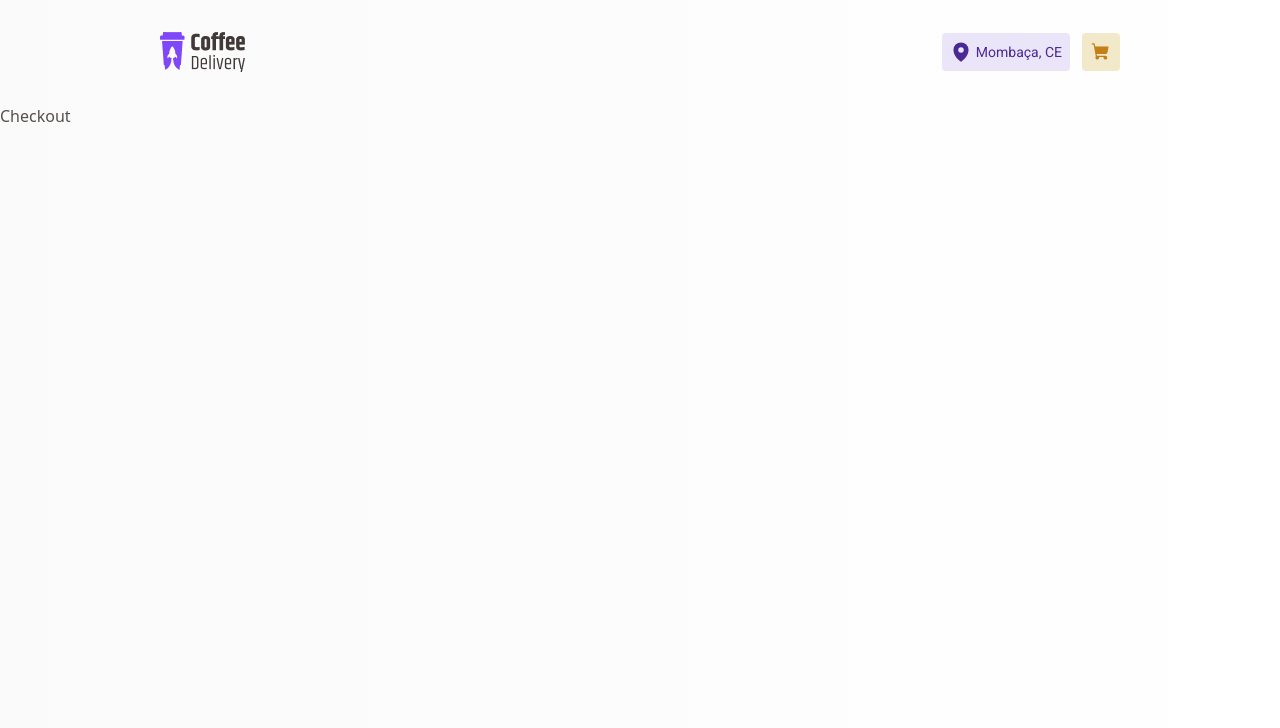
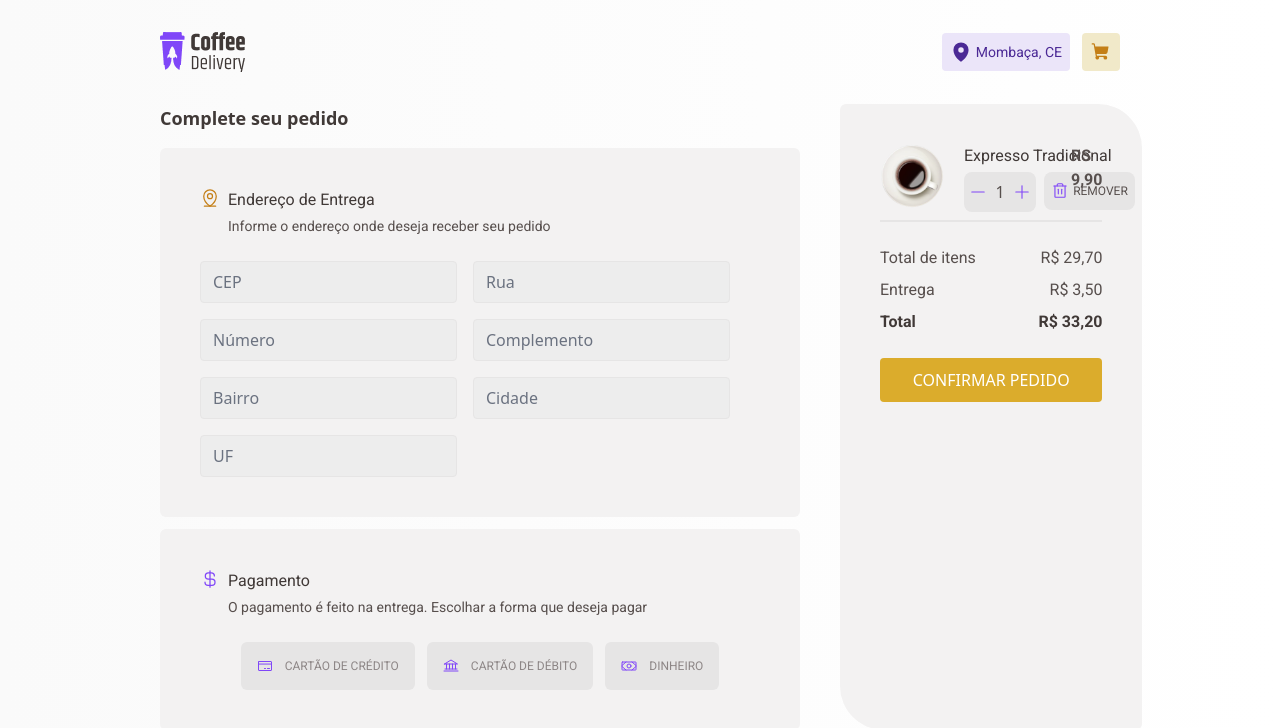
Before and after one commit to italocc-git/coffee-delivery, a React (Vite) app: page /checkout in a window 1280 px wide. Shown: the top 728 px of the page. Built offline with nearby package versions, Linux system fonts and the light colour scheme.

Commit message:
feature : adicionando ultimo componente de cart na página checkout e adicionando página success . Adicionei também o estado para alterar a quantidade dos itens

```diff
--- a/src/components/Button/index.tsx
+++ b/src/components/Button/index.tsx
@@ -10,7 +10,7 @@ export const Button = ({layout , title, icon : Icon} : ButtonProps) => {
 
     const ButtonSubmit = () => {
         return (
-            <button className="flex items-center justify-center gap-1 bg-product-yellow hover:bg-product-yellow-dark text-white w-32 h-11 rounded-md p-3 cursor-pointer transition-colors">{title}</button>
+            <button className="flex items-center justify-center gap-1 bg-product-yellow hover:bg-product-yellow-dark text-white  h-11 rounded-md p-3 cursor-pointer transition-colors w-full">{title}</button>
         )
     }
 
@@ -22,7 +22,10 @@ export const Button = ({layout , title, icon : Icon} : ButtonProps) => {
 
     const ButtonRemoveCart = () => {
         return (
-            <button className="flex items-center justify-center gap-1 bg-base-button hover:bg-base-hover text-base-title w-[91px] h-8 rounded-md px-2 cursor-pointer transition-colors">Icon {title}</button>
+            <button className="flex items-center justify-center gap-1 bg-base-button hover:bg-base-hover text-base-title  w-[91px]  rounded-lg py-[10px] cursor-pointer transition-colors"><Icon className="text-product-purple" size={18} />
+            <span className="text-xs text-base-text font-roboto">
+                {title}</span>
+            </button>
         )
     }
 
--- /dev/null
+++ b/src/components/Cart/index.tsx
@@ -0,0 +1,27 @@
+import {Trash} from 'phosphor-react'
+import coffee from '../../assets/coffees/americano.png'
+import { Button } from '../Button'
+import { SelectQuantity } from '../SelectQuantity'
+export const Cart = () => {
+    return (
+        <>
+        <div className="flex justify-between items-start ">
+            <div className='flex gap-5'>
+                <img src={coffee} alt='coffee' className='w-[64px] h-[64px]' />
+                <div className='flex flex-col gap-1'>
+                    <h1 className='font-roboto text-base-subtitle'>Expresso Tradicional</h1>
+                    <div className='flex gap-2 items-start'>
+                        <SelectQuantity  />
+                        <Button layout='removeCart' icon={Trash} title="REMOVER"/>
+                    </div>
+                </div>
+            </div>
+
+            <div className='font-roboto font-bold text-base-text'>
+                <span>RS 9,90</span>
+            </div>
+        </div>
+        <hr className='border border-base-button mt-2'/>
+        </>
+    )
+}
--- a/src/components/Input/index.tsx
+++ b/src/components/Input/index.tsx
@@ -1,4 +1,11 @@
+interface InputProps extends React.InputHTMLAttributes<HTMLInputElement> {
+    placeholder : string;
+}
+export const Input = ({placeholder} : InputProps) => {
+    return(
+     <input className="
+            flex items-center gap-1 p-3 bg-base-input border border-base-button focus:outline-none focus:border focus:border-product-yellow-dark rounded-md max-h-[42px]
+            text-base-text " placeholder={placeholder} />
 
-export const Input = () => {
-
+    )
 }
--- a/src/components/SelectCreditCard/index.tsx
+++ b/src/components/SelectCreditCard/index.tsx
@@ -5,7 +5,7 @@ interface SelectCreditCardProps {
 
 export const SelectCreditCard = ({type, icon : Icon} : SelectCreditCardProps) => {
     return(
-        <div className="flex items-center gap-3 p-4 border border-product-purple border-hidden active:border-solid bg-base-button active:bg-product-purple-light hover:bg-base-hover transition-colors rounded-[6px] cursor-pointer">
+        <div className="flex items-center gap-3 p-4 border border-base-button  border-hidden focus:border bg-base-button focus:border-product-purple hover:bg-base-hover transition-colors rounded-[6px] cursor-pointer">
             <Icon className='text-product-purple' size={16} />
             <span className="text-base-label font-roboto text-xs">{type}</span>
         </div>
--- a/src/components/SelectQuantity/index.tsx
+++ b/src/components/SelectQuantity/index.tsx
@@ -1,13 +1,30 @@
 import { Plus , Minus} from 'phosphor-react'
+import { useState } from 'react'
+
 
 export const SelectQuantity  = () => {
+        const [quantity, setQuantity] = useState(1)
 
+        const decreaseAmount = () => {
+                if(quantity > 1) setQuantity(quantity -1)
+        }
 
+        const increaseAmount = () => {
+                if(quantity >= 1) setQuantity(quantity +1)
+        }
     return (
             <div className='flex items-center justify-center gap-2 w-[72px] rounded-lg bg-base-button p-2' >
-                    <Minus className='text-product-purple font-bold cursor-pointer hover:text-product-purple-dark' size={18}  />
-                    <span>1</span>
-                    <Plus className='text-product-purple hover:text-product-purple-dark font-bold cursor-pointer' size={18} />
+                    <button onClick={decreaseAmount}>
+                        <Minus className='text-product-purple font-bold cursor-pointer hover:text-product-purple-dark' size={18}
+                        />
+                    </button>
+
+                    <span>{quantity}</span>
+                    <button onClick={increaseAmount} >
+                        <Plus className='text-product-purple hover:text-product-purple-dark font-bold cursor-pointer' size={18}
+                        />
+                    </button>
+
             </div>
     )
 }
--- /dev/null
+++ b/src/pages/Checkout/components/FillOrder/index.tsx
@@ -0,0 +1,58 @@
+import { MapPinLine , CurrencyDollar , CreditCard , Money, Bank } from "phosphor-react"
+import { Input } from "../../../../components/Input"
+import { SelectCreditCard } from "../../../../components/SelectCreditCard"
+
+export const FillOrder = () => {
+    return (
+        <div >
+            <h1 className="font-baloo text-lg font-bold text-base-subtitle mb-4 ">
+                Complete seu pedido
+            </h1>
+            <div className="flex flex-wrap gap-3 flex-grow mr-10">
+                <div className="bg-base-card rounded-[6px] p-10">
+                    <div className="flex items-start gap-2 w-[560px] mb-6">
+                        <MapPinLine className="text-product-yellow-dark" size={20} />
+                        <div className="flex flex-col gap-1 font-roboto">
+                            <span className="text-base-subtitle ">Endereço de Entrega</span>
+                            <span className="text-base-text text-[14px]">
+                                Informe o endereço onde deseja receber seu pedido
+                            </span>
+                        </div>
+                    </div>
+
+                    <div className="flex flex-wrap  gap-4 items-start ">
+                        <Input placeholder="CEP"  />
+                        <Input placeholder="Rua"  />
+                        <Input placeholder="Número" />
+                        <Input placeholder="Complemento" />
+                        <Input placeholder="Bairro" />
+                        <Input placeholder="Cidade" />
+                        <Input placeholder="UF" />
+
+                    </div>
+                </div>
+
+
+                <div className="bg-base-card rounded-[6px] p-10 w-full">
+                <div className="flex items-start gap-2  w-[560px] mb-6">
+                        <CurrencyDollar className="text-product-purple " size={20} />
+                        <div className="flex flex-col  gap-1 font-roboto">
+                            <span className="text-base-subtitle ">Pagamento</span>
+                            <span className="text-base-text text-[14px]">
+                                O pagamento é feito na entrega. Escolhar a forma que deseja pagar
+                            </span>
+                        </div>
+                    </div>
+
+                    <div className="flex items-center justify-center gap-3 w-full text-product-purple">
+                        <SelectCreditCard type="CARTÃO DE CRÉDITO" icon={CreditCard} />
+                        <SelectCreditCard type="CARTÃO DE DÉBITO" icon={Bank} />
+                        <SelectCreditCard type="DINHEIRO" icon={Money} />
+                    </div>
+                </div>
+            </div>
+
+
+        </div>
+    )
+}
--- /dev/null
+++ b/src/pages/Checkout/components/SelectedCoffee/index.tsx
@@ -0,0 +1,29 @@
+import { Button } from "../../../../components/Button"
+import { Cart } from "../../../../components/Cart"
+
+export const SelectedCoffee = () => {
+    return(
+        <div className="flex flex-col gap-6 p-10 bg-base-card rounded-[6px] rounded-tr-[44px] rounded-bl-[44px] w-[800px]">
+            <div>
+                <Cart />
+            </div>
+            <div className="flex flex-col items-start gap-2 font-roboto">
+                <div className="flex justify-between w-full  text-base-text">
+                    <span>Total de itens</span>
+                    <span>R$ 29,70</span>
+                </div>
+                <div className="flex justify-between w-full  text-base-text">
+                    <span>Entrega</span>
+                    <span>R$ 3,50</span>
+                </div>
+                <div className="flex justify-between w-full  text-base-subtitle font-bold">
+                    <span>Total</span>
+                    <span>R$ 33,20</span>
+                </div>
+            </div>
+            <div>
+                <Button layout="submit" title="CONFIRMAR PEDIDO"  />
+            </div>
+        </div>
+    )
+}
--- a/src/pages/Checkout/index.tsx
+++ b/src/pages/Checkout/index.tsx
@@ -1,5 +1,11 @@
+import { FillOrder } from "./components/FillOrder"
+import { SelectedCoffee } from "./components/SelectedCoffee"
+
 export const Checkout = () => {
     return(
-        <div>Checkout</div>
+        <div className="flex justify-between px-[160px]">
+            <FillOrder />
+            <SelectedCoffee />
+        </div>
     )
 }
--- a/src/pages/Success/index.tsx
+++ b/src/pages/Success/index.tsx
@@ -1,7 +1,41 @@
+import { CurrencyDollar, MapPin, Timer } from "phosphor-react"
+import illustration from '../../assets/illustration.svg'
 export const Success = () => {
     return (
-        <div>
-            Success
+        <div className="px-[160px]">
+            <div className="flex flex-col gap-2">
+                <h1 className="font-baloo font-extrabold text-[32px] text-product-yellow-dark">Uhu! Pedido confirmado</h1>
+                <span className="font-roboto text-xl text-base-subtitle">Agora é só aguardar que logo o café chegará até você</span>
+            </div>
+            <div className="flex items-start justify-between w-full mt-10">
+                <div className="flex flex-col items-start p-10 gap-8 border-2 border-product-purple-dark rounded-[6px] rounded-tr-[36px] rounded-bl-[36px] w-[526px]">
+                    <div className="flex items-center gap-5">
+                        <MapPin weight="fill" size={32} className="bg-product-purple p-2 text-base-white rounded-full" />
+                        <div className="flex flex-col font-roboto text-base-text">
+                            <span>Entrega em <b>Rua João Daniel Martinelli, 102</b></span>
+                            <span>Farrapos - Porto Alegre, RS</span>
+                        </div>
+                    </div>
+                    <div className="flex items-center gap-5 font-roboto text-base-text">
+                        <Timer weight="fill" size={32} className="bg-product-yellow p-2 text-base-white rounded-full"  />
+                        <div className="flex flex-col font-roboto text-base-text">
+                            <span>Previsão de entrega</span>
+                            <b>20 min - 30 min</b>
+                        </div>
+                    </div>
+                    <div className="flex items-center gap-5 font-roboto text-base-text">
+                        <CurrencyDollar weight="fill" size={32} className="bg-product-yellow-dark p-2 text-base-white rounded-full" />
+                        <div className="flex flex-col">
+                            <span>Pagamento na entrega </span>
+                            <b>Cartão de Crédito</b>
+                        </div>
+                    </div>
+                </div>
+
+                <div>
+                    <img src={illustration} alt='illustration' />
+                </div>
+            </div>
         </div>
     )
 }
```
Also changed, not shown: src/components/CatalogCard/index.tsx (+6 -4 lines), src/assets/illustration.svg (added).
